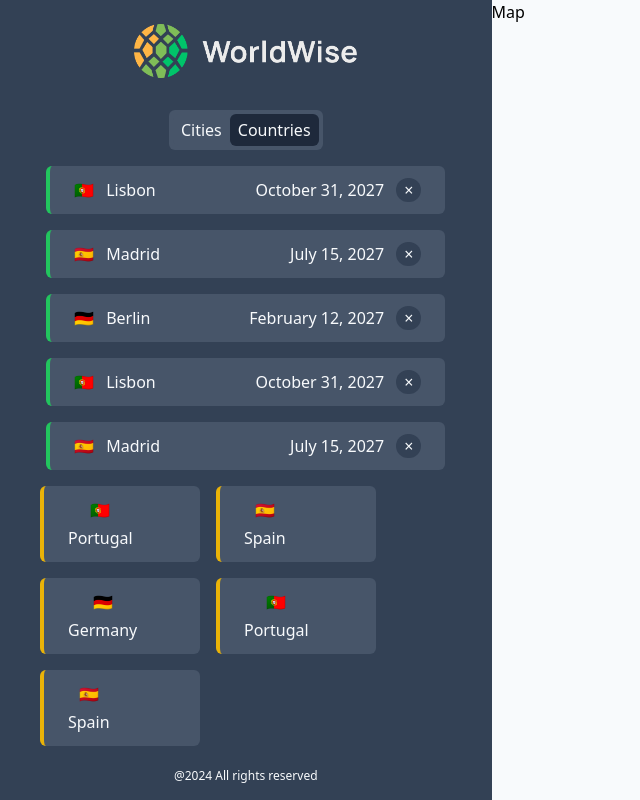
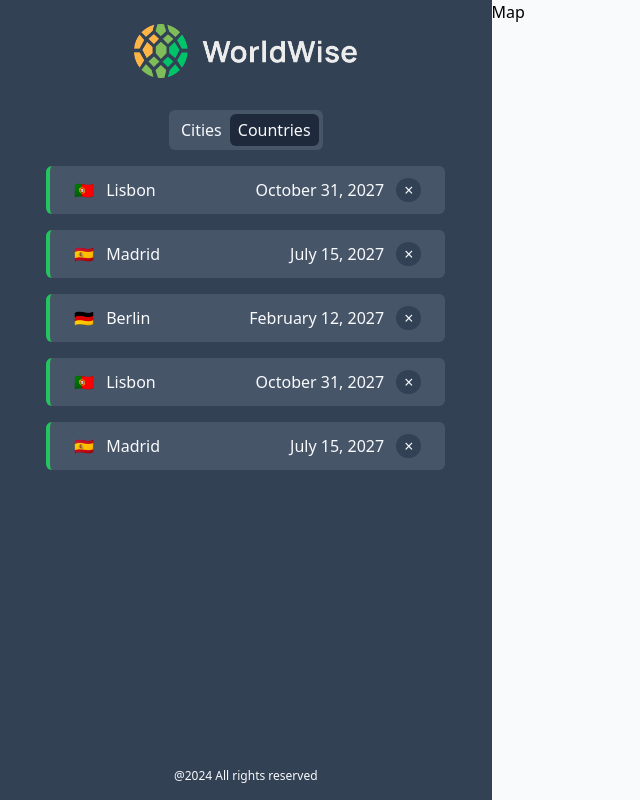
Before and after one commit to Rahulkaradwal/react-type, a React (Vite) app in the folder worldwise/: page /app in a window 1280 px wide. Shown: the whole page, without its empty margins (0-640 px from the left). Built offline with nearby package versions, Linux system fonts and the light colour scheme; data requests are answered from the project's data file.

Commit message:
fix: routes navigation

```diff
--- a/worldwise/src/App.tsx
+++ b/worldwise/src/App.tsx
@@ -1,4 +1,4 @@
-import { FC, ReactElement } from "react";
+import { FC, ReactElement, useEffect, useState } from "react";
 import { Homepage } from "./pages/HomePage";
 import { BrowserRouter, Route, Routes } from "react-router-dom";
 import { PageNotFound } from "./pages/PageNotFound";
@@ -6,13 +6,57 @@ import { Login } from "./pages/Login";
 import { Pricing } from "./pages/Pricing";
 import { Product } from "./pages/Product";
 import { AppLayout } from "./pages/AppLayout";
+import { City } from "./components/SideBar/City";
+import { Country } from "./components/SideBar/Country";
+
+interface IPosition {
+  lat: number;
+  lng: number;
+}
+
+export interface IData {
+  cityName: string;
+  country: string;
+  emoji: string;
+  date: string;
+  notes: string;
+  position: IPosition;
+  id: string;
+}
 
 const App: FC = (): ReactElement => {
+  const [data, setData] = useState<IData[]>([]);
+  const [isLoading, setIsLoading] = useState<boolean>(false);
+  const [error, setError] = useState<string>("");
+
+  useEffect(() => {
+    async function fetchData() {
+      try {
+        setIsLoading(true);
+        const response = await fetch("http://localhost:3001/cities");
+        const fetchedData = await response.json();
+        setData(fetchedData);
+        setError("");
+      } catch {
+        setError("Sorry, Could not load the data!");
+      } finally {
+        setIsLoading(false);
+      }
+    }
+
+    fetchData();
+  }, []);
+
   return (
     <div className="overflow-hidden h-screen ">
       <BrowserRouter>
         <Routes>
           <Route path="/" element={<Homepage />} />
+          <Route path="/app" element={<AppLayout />}>
+            <Route index element={<City data={data} />} />
+            <Route path="city/:id" element={<City data={data} />} />
+            <Route path="country/:id" element={<Country data={data} />} />
+          </Route>
           <Route path="/login" element={<Login />} />
           <Route path="/product" element={<Product />} />
           <Route path="/pricing" element={<Pricing />} />
--- a/worldwise/src/components/SideBar/City.tsx
+++ b/worldwise/src/components/SideBar/City.tsx
@@ -1,12 +1,16 @@
 import { FC, ReactElement } from "react";
-import { IData } from "../../pages/AppLayout";
 import { CityItem } from "./CityItem";
+import { IData } from "../../App";
 
 interface CityProps {
   data: IData[];
 }
 
 export const City: FC<CityProps> = ({ data }): ReactElement => {
+  if (!data || data.length === 0) {
+    return <p>No cities available.</p>;
+  }
+
   return (
     <>
       {data.map((val) => (
--- a/worldwise/src/components/SideBar/Country.tsx
+++ b/worldwise/src/components/SideBar/Country.tsx
@@ -1,16 +1,33 @@
 import { FC, ReactElement } from "react";
-import { IData } from "../../pages/AppLayout";
 import { CountryItem } from "./CountryItem";
+import { IData } from "../../App";
 
 interface CountryProps {
   data: IData[];
 }
 
+interface Country {
+  country: string;
+  emoji: string;
+}
+
 export const Country: FC<CountryProps> = ({ data }): ReactElement => {
+  if (!data || data.length === 0) {
+    return <p>No countries available.</p>;
+  }
+
+  // Reduce to get unique countries
+  const countries: Country[] = data.reduce<Country[]>((acc, city) => {
+    if (!acc.some((el) => el.country === city.country)) {
+      acc.push({ country: city.country, emoji: city.emoji });
+    }
+    return acc;
+  }, []);
+
   return (
-    <div className="flex flex-wrap gap-4 px-4  w-full items-center">
-      {data.map((val) => (
-        <CountryItem key={val.id} data={val} />
+    <div className="flex flex-wrap gap-4 px-4 w-full items-center">
+      {countries.map((val, index) => (
+        <CountryItem key={index} country={val.country} emoji={val.emoji} />
       ))}
     </div>
   );
--- a/worldwise/src/components/SideBar/CountryItem.tsx
+++ b/worldwise/src/components/SideBar/CountryItem.tsx
@@ -1,16 +1,19 @@
 import { FC, ReactElement } from "react";
-import { IData } from "../../pages/AppLayout";
 
 interface CountryItemProps {
-  data: IData;
+  country: string;
+  emoji: string;
 }
 
-export const CountryItem: FC<CountryItemProps> = ({ data }): ReactElement => {
+export const CountryItem: FC<CountryItemProps> = ({
+  country,
+  emoji,
+}): ReactElement => {
   return (
     <div className="flex flex-wrap rounded-md text-slate-50 w-40 border-l-4 border-yellow-500  bg-slate-600 py-3 px-6  justify-between text-center items-center gap-2">
       <div className=" flex gap-1 items-center  flex-col">
-        <span>{data.emoji}</span>
-        <p>{data.country}</p>
+        <span>{emoji}</span>
+        <p>{country}</p>
       </div>
     </div>
   );
--- a/worldwise/src/components/SideBar/Logo.tsx
+++ b/worldwise/src/components/SideBar/Logo.tsx
@@ -1,5 +1,10 @@
 import { FC, ReactElement } from "react";
+import { Link } from "react-router-dom";
 
 export const Logo: FC = (): ReactElement => {
-  return <img className="w-56 mb-4" src="logo.png" alt="logo" />;
+  return (
+    <Link to="/">
+      <img className="w-56 mb-4" src="logo.png" alt="logo" />
+    </Link>
+  );
 };
--- a/worldwise/src/components/SideBar/SideBarMain.tsx
+++ b/worldwise/src/components/SideBar/SideBarMain.tsx
@@ -1,22 +1,20 @@
 import { FC, ReactElement } from "react";
 import { NavItems } from "../ui/NavItems";
-import { IData } from "../../pages/AppLayout";
 import { Footer } from "./Footer";
 import { Logo } from "./Logo";
-import { Country } from "./Country";
-import { City } from "./City";
 
-interface SideBarMain {
-  data: IData[];
-}
+import { Outlet } from "react-router-dom";
 
-export const SideBarMain: FC<SideBarMain> = ({ data }): ReactElement => {
+interface SideBarMain {}
+
+export const SideBarMain: FC<SideBarMain> = (): ReactElement => {
   return (
     <section className=" relative w-3/5 bg-slate-700 p-6 flex flex-col gap-4 items-center ">
       <Logo />
       <NavItems />
-      <City data={data} />
-      <Country data={data} />
+      <Outlet />
+      {/* <City data={data} />
+      <Country data={data} /> */}
 
       <Footer />
     </section>
--- a/worldwise/src/pages/AppLayout.tsx
+++ b/worldwise/src/pages/AppLayout.tsx
@@ -1,52 +1,17 @@
-import { FC, ReactElement, useEffect, useState } from "react";
+import { FC, ReactElement } from "react";
 import { SideBarMain } from "../components/SideBar/SideBarMain";
 import { MapMain } from "../components/Map/MapMain";
-import { Loader } from "../components/ui/Loader";
-import { Error } from "../components/ui/Error";
-
-interface IPosition {
-  lat: number;
-  lng: number;
-}
-
-export interface IData {
-  cityName: string;
-  country: string;
-  emoji: string;
-  date: string;
-  notes: string;
-  position: IPosition;
-  id: string;
-}
 
 export const AppLayout: FC = (): ReactElement => {
-  const [data, setData] = useState<IData[]>([]);
-  const [isLoading, setIsLoading] = useState<boolean>(false);
-  const [error, setError] = useState<string>("");
-
-  useEffect(() => {
-    async function fetchData() {
-      try {
-        setIsLoading(true);
-        const response = await fetch("http://localhost:3001/cities");
-        const data = await response.json();
-        setData(data);
-        setIsLoading(false);
-      } catch {
-        setError("Sorry, Could not load the data!");
-        setIsLoading(false);
-      }
-    }
-
-    fetchData();
-  }, []);
-
   return (
-    <main className=" h-screen flex ">
-      {isLoading && <Loader />}
-      {!isLoading && error.length > 0 && <Error message={error} />}
-      {!isLoading && error.length === 0 && <SideBarMain data={data} />}
+    <main className="h-screen flex">
+      <SideBarMain />
       <MapMain />
     </main>
   );
 };
+
+// {isLoading && <Loader />}
+//       {!isLoading && error && <Error message={error} />}
+//       {!isLoading && !error && data.length > 0 && <SideBarMain data={data} />}
+//       {!isLoading && !error && data.length === 0 && <p>No data available.</p>}
--- a/worldwise/src/pages/HomePage.tsx
+++ b/worldwise/src/pages/HomePage.tsx
@@ -1,7 +1,9 @@
 import { FC, ReactElement } from "react";
 import { Header } from "../components/ui/Header";
+import { useNavigate } from "react-router-dom";
 
 export const Homepage: FC = (): ReactElement => {
+  const navigate = useNavigate();
   return (
     <main>
       <section className="relative h-screen overflow-hidden">
@@ -22,7 +24,12 @@ export const Homepage: FC = (): ReactElement => {
             of. Never forget your wonderful experiences, and show your friends
             how you have wandered the world.
           </h2>
-          <button className="text-xl py-2 rounded-md bg-green-600 p-1 px-5 text-slate-900">
+          <button
+            className="text-xl py-2 rounded-md bg-green-600 p-1 px-5 text-slate-900"
+            onClick={() => {
+              navigate("/app");
+            }}
+          >
             Start Tracking Now
           </button>
         </div>
```
